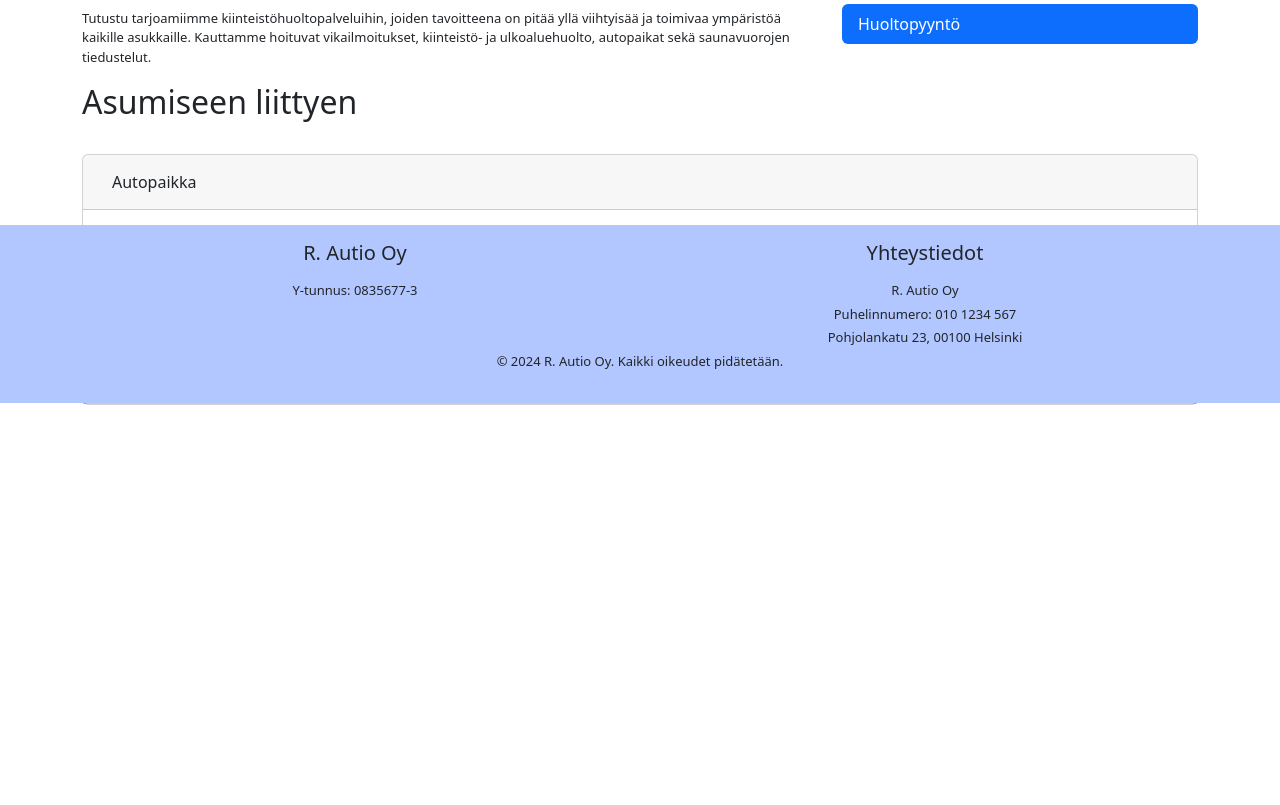
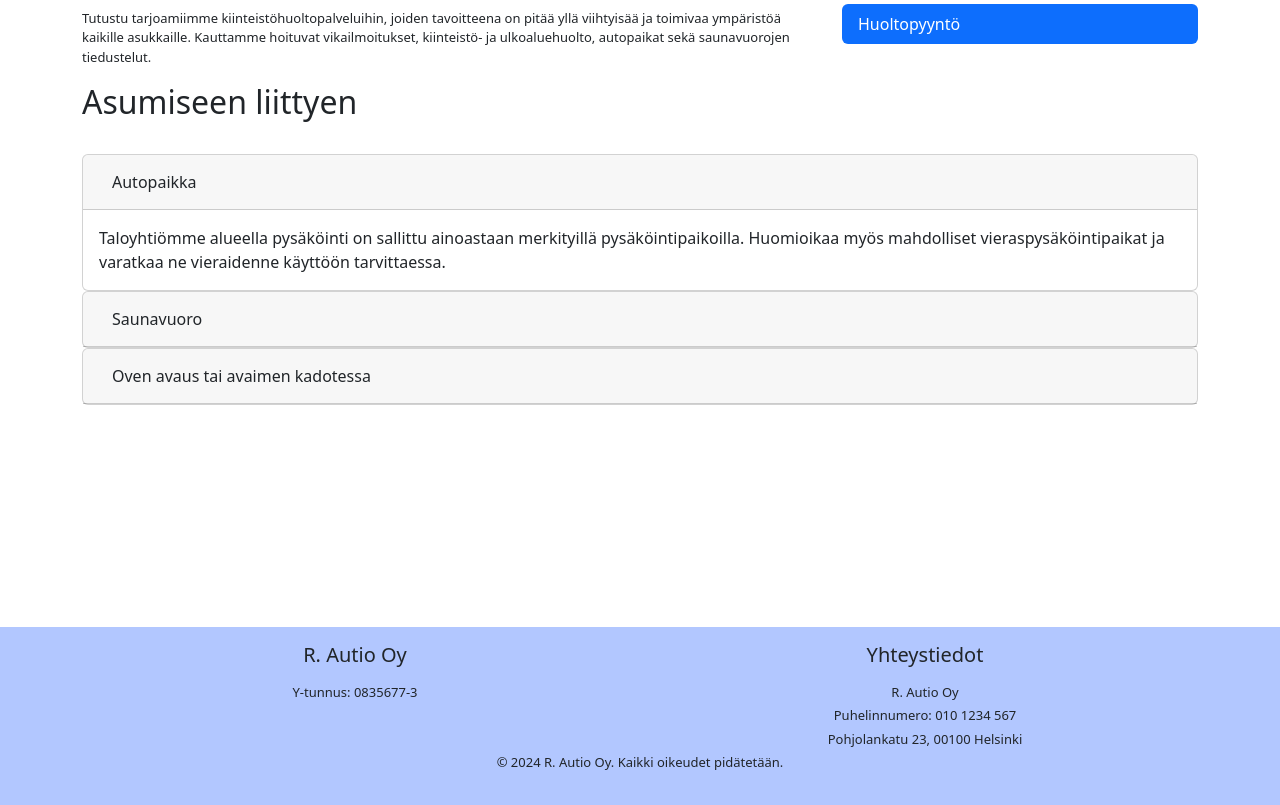
Before and after one commit to tuomasOjalehto1/FullStack, a PHP site: page /asukas.php in a window 1280 px wide. Shown: the part 397-1202 px from the top of the page. Run offline with PHP 8.4, Linux system fonts and the light colour scheme.

Commit message:
Update footerstyle.css

```diff
--- a/footerstyle.css
+++ b/footerstyle.css
@@ -1,27 +1,30 @@
 /*vapaasti saa muokata*/
+
 body {
     overflow-x: hidden;
+    position: relative;
 }
 
 .footer {
     background-color: #b2c7ff;
-    position: fixed;
+    position: absolute;
     bottom: 0;
+    width: 100%;
 }
 
 a:hover {
     text-decoration: underline;
 }
 
-.footer-content img {
+/*.footer-content img {
     width: 25px;
     height: 25px;
     margin-right: 5px;
-}
+}*/
 
 .h5 {
-        margin-top: 50px;
-        margin-bottom: 50px;
+    margin-top: 50px;
+    margin-bottom: 50px;
 }
 
 @media (max-width: 768px) { /* Tarkoittaa tablet-näyttöjä ja pienempiä */
```
